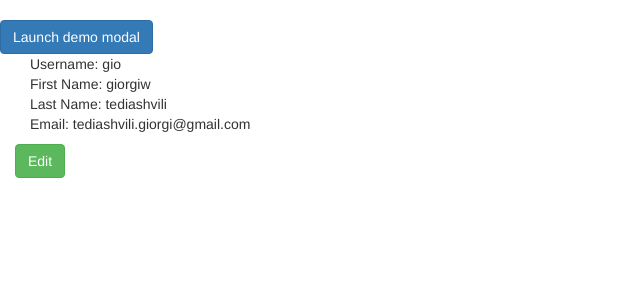
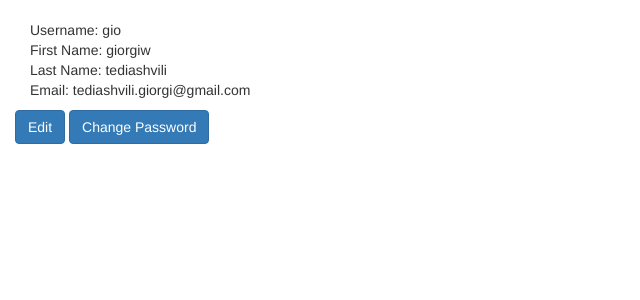
Before and after one commit to giorgited/messenger_django, a Django app: page /accounts/user_info/ in a window 1280 px wide. Shown: the part 52-352 px from the top of the page, without its empty margins (0-640 px from the left). Run offline with Django 3.2, Linux system fonts and the light colour scheme; a user stored in the database is signed in; some libraries are stand-ins or nearby versions.

Commit message:
added forgot password and change password logic

```diff
--- a/accounts/forms.py
+++ b/accounts/forms.py
@@ -37,11 +37,3 @@ class EditUserForm(UserChangeForm):
             'email',
             'password'
         )
-
-class PasswordChangeForm(UserChangeForm):
-
-    class Meta:
-        model = User
-        fields = (
-            'password',
-        )
--- a/accounts/templates/accounts/login.html
+++ b/accounts/templates/accounts/login.html
@@ -29,6 +29,7 @@
         {% csrf_token %}
         {{ form.as_p}}
         <button class="btn btn-md btn-success" type="submit" name="button">Login</button>
+        <a href="/accounts/reset-password/" style="margin-left:20px;">Forgot Password</a>
     </form>
 </div>
 {% endblock %}
--- a/accounts/templates/accounts/change_password.html
+++ b/accounts/templates/accounts/password-reset-change/change_password.html
@@ -1,10 +1,11 @@
 {% extends 'logedin_base.html' %} {% block body%}
 
 <div class="row">
-    <div class="col-lg-4" id="edit_form" hidden="true">
+    <div class="col-lg-4" id="edit_form">
         <div class="container">
             <form method="post">
                     {% csrf_token %} {{ form.as_p}}
+                    {{ form.errors }} {{ form.non_field_errors }}
                     <button class="btn btn-md btn-success" type="submit" name="button">Update</button>
             </form>
         </div>
--- a/accounts/templates/accounts/userInfo.html
+++ b/accounts/templates/accounts/userInfo.html
@@ -1,25 +1,62 @@
-{% extends 'logedin_base.html' %} {% block body%}
-<!-- Button trigger modal -->
-<button type="button" class="btn btn-primary" data-toggle="modal" data-target="#exampleModal">
-        Launch demo modal
-      </button>
 
+{% block head%}
+<link rel="stylesheet" href="https://maxcdn.bootstrapcdn.com/bootstrap/3.3.7/css/bootstrap.min.css" integrity="sha384-BVYiiSIFeK1dGmJRAkycuHAHRg32OmUcww7on3RYdg4Va+PmSTsz/K68vbdEjh4u"
+crossorigin="anonymous">
+<link rel="stylesheet" href="https://maxcdn.bootstrapcdn.com/bootstrap/4.0.0-alpha.2/css/bootstrap.min.css" integrity="sha384-y3tfxAZXuh4HwSYylfB+J125MxIs6mR5FOHamPBG064zB+AFeWH94NdvaCBm8qnd"
+crossorigin="anonymous">
+<script src="http://ajax.googleapis.com/ajax/libs/jquery/1.7.1/jquery.min.js" type="text/javascript"></script>
+<link rel="stylesheet" href="https://maxcdn.bootstrapcdn.com/bootstrap/3.3.7/css/bootstrap.min.css">
+<script src="https://ajax.googleapis.com/ajax/libs/jquery/3.2.1/jquery.min.js"></script>
+<script src="https://maxcdn.bootstrapcdn.com/bootstrap/3.3.7/js/bootstrap.min.js"></script>
+
+<meta charset="utf-8">
+<nav class="navbar navbar-default">
+<div class="container-fluid">
+  <div class="navbar-header">
+    <button type="button" class="navbar-toggle collapsed" data-toggle="collapse" data-target="#navbar" aria-expanded="false"
+      aria-controls="navbar">
+              <span class="sr-only">Toggle navigation</span>
+              <span class="icon-bar"></span>
+              <span class="icon-bar"></span>
+              <span class="icon-bar"></span>
+            </button>
+    <a class="navbar-brand" href="/accounts/">Messenger</a>
+  </div>
+  <div id="navbar" class="navbar-collapse collapse nav navbar-nav navbar-right">
+    <a class="btn btn-success navbar-btn" href="/chats/create_chat/">Create Chat</a>
+    <ul class="nav navbar-nav navbar-right">
+      <li><a href="/chats/join_chat">Join Chat</a></li>
+      <li><a href="/accounts/user_info/"><span class="glyphicon glyphicon-user"></span> My Info</a></li>
+      <li><a href="/accounts/logout/"><span class="glyphicon glyphicon-log-out"></span> Logout</a></li>
+    </ul>
+  </div>
+  <!--/.nav-collapse -->
+</div>
+<!--/.container-fluid -->
+</nav>
+{% endblock %}
+{% block body%}
       <!-- Modal -->
       <div class="modal fade" id="exampleModal" tabindex="-1" role="dialog" aria-labelledby="exampleModalLabel" aria-hidden="true">
         <div class="modal-dialog" role="document">
           <div class="modal-content">
             <div class="modal-header">
-              <h5 class="modal-title" id="exampleModalLabel">Modal title</h5>
+              <h5 class="modal-title" id="exampleModalLabel">Edit User Info</h5>
               <button type="button" class="close" data-dismiss="modal" aria-label="Close">
                 <span aria-hidden="true">&times;</span>
               </button>
             </div>
             <div class="modal-body">
-              ...
+                <div class="col-lg-4" id="edit_form" >
+                    <div class="container">
+                        <form method="post">
+                                {% csrf_token %} {{ form.as_p}}
+                                <button class="btn btn-md btn-success" type="submit" name="button">Update</button>
+                        </form>
+                    </div>
+                </div>
             </div>
             <div class="modal-footer">
-              <button type="button" class="btn btn-secondary" data-dismiss="modal">Close</button>
-              <button type="button" class="btn btn-primary">Save changes</button>
             </div>
           </div>
         </div>
@@ -35,18 +72,11 @@
                     Username: {{user.username}}<br> First Name: {{ user.first_name }}<br> Last Name: {{ user.last_name }}<br> Email: {{ user.email }}<br>
                 </p>
             </div>
-
-            <button class="btn btn-md btn-success" id="edit" name="button">Edit</button>
+            <button type="button" class="btn btn-primary" data-toggle="modal" data-target="#exampleModal">Edit</button>
+            <a href="/accounts/password-reset-change/change-password" class="btn btn-primary">Change Password</a>
         </div>
     </div>
-    <div class="col-lg-4" id="edit_form" hidden="true">
-        <div class="container">
-            <form method="post">
-                    {% csrf_token %} {{ form.as_p}}
-                    <button class="btn btn-md btn-success" type="submit" name="button">Update</button>
-            </form>
-        </div>
-    </div>
+
 </div>
 
 
--- a/accounts/templates/logedin_base.html
+++ b/accounts/templates/logedin_base.html
@@ -33,11 +33,13 @@
     </div>
     <!--/.container-fluid -->
   </nav>
-  {{ form.errors }} {{ form.non_field_errors }} {% endblock %}
+{% endblock %}
 </head>
 
 <body>
-  {% block body %} {% endblock %}
+  {% block body %}
+  {{ form.errors }} {{ form.non_field_errors }}
+  {% endblock %}
 </body>
 
 </html>
--- a/accounts/templates/not_logedin_base.html
+++ b/accounts/templates/not_logedin_base.html
@@ -28,12 +28,12 @@
           </nav>
     {% endblock %}
 
-    {{ form.errors }}
-    {{ form.non_field_errors }}
 </head>
 
 <body>
-    {% block body %} {% endblock %}
+    {% block body %}
+    {{ form.errors }} {{ form.non_field_errors }}
+     {% endblock %}
 </body>
 
 </html>
--- a/accounts/urls.py
+++ b/accounts/urls.py
@@ -1,6 +1,8 @@
 from django.conf.urls import url
 from . import views
-from django.contrib.auth.views import login, logout
+from django.contrib.auth.views import (
+    login, logout, password_reset, password_reset_done, password_reset_confirm, password_reset_complete
+)
 
 urlpatterns = [
     url(r'^$', views.home),
@@ -8,5 +10,9 @@ urlpatterns = [
     url(r'^logout/$', logout, {'template_name': 'accounts/logout.html'}),
     url(r'^register/$', views.register, name='register'),
     url(r'^user_info/$', views.user_info, name='user_info'),
-    url(r'^change-password/$', views.change_password, name='change_password'),
+    url(r'^password-reset-change/change-password/$', views.change_password, name='change_password'),
+    url(r'^reset-password/$', password_reset, {'template_name': 'accounts/password-reset-change/reset_password.html'}, name='reset-password'),
+    url(r'^reset-password/done/$', password_reset_done, {'template_name': 'accounts/password-reset-change/reset_password_done.html'}, name='password_reset_done'),
+    url(r'^reset-password/confirm/(?P<uidb64>[0-9A-Za-z]+)-(?P<token>.+)/$', password_reset_confirm, {'template_name': 'accounts/password-reset-change/password_reset_confirm.html'}, name='password_reset_confirm'),
+    url(r'^reset-password/complete/$', password_reset_complete, {'template_name': 'accounts/password-reset-change/password_reset_complete.html'}, name='password_reset_complete'),
 ]
--- a/accounts/views.py
+++ b/accounts/views.py
@@ -2,12 +2,13 @@ from django.shortcuts import render, HttpResponse, redirect
 from django.contrib.auth.forms import UserCreationForm
 from accounts.forms import (
                     RegistrationForm,
-                    EditUserForm,
-                    PasswordChangeForm
+                    EditUserForm
 )
 from django.contrib.auth.decorators import login_required
-from django.contrib.auth.forms import UserChangeForm
-# Create your views here.
+from django.contrib.auth.forms import UserChangeForm, PasswordChangeForm
+from django.contrib.auth import update_session_auth_hash
+
+@login_required
 def home(request):
     return render(request, 'accounts/home.html', {'user': request.user})
 
@@ -42,16 +43,21 @@ def user_info(request):
         form = EditUserForm(instance = request.user)
         return render(request, 'accounts/userInfo.html', {'user': request.user, 'form': form})
 
+
+
+@login_required
 def change_password(request):
     if request.method == "POST":
-        form = PasswordChangeForm(request.POST, instance=request.user)
+        form = PasswordChangeForm(data=request.POST, user=request.user)
 
         if form.is_valid():
             form.save()
+            update_session_auth_hash(request, form.user)
+            form = EditUserForm(instance = form.user)
+            return render(request, 'accounts/userInfo.html', {'user': request.user, 'form': form})
+        else:
+            return redirect('/accounts/password-reset-change/change-password')
+    else:
+        form = PasswordChangeForm(user=request.user)
 
-            form = EditUserForm(instance = request.user)
-            return render(request, 'accounts/userInfo.html', {'user': request.user, 'form': form})
-    else:
-        form = PasswordChangeForm(instance=request.user)
-
-        return render(request, 'accounts/change_password.html', {'user': request.user, 'form': form})
+        return render(request, 'accounts/password-reset-change/change_password.html', {'user': request.user, 'form': form})
--- a/messenger/settings.py
+++ b/messenger/settings.py
@@ -121,3 +121,6 @@ USE_TZ = True
 
 STATIC_URL = '/static/'
 LOGIN_REDIRECT_URL = '/accounts/'
+
+EMAIL_HOST = 'localhost'
+EMAIL_PORT = 1025
```
Also changed, not shown: accounts/templates/accounts/password-reset-change/password_reset_complete.html (added, +12 -0 lines), accounts/templates/accounts/password-reset-change/password_reset_confirm.html (added, +14 -0 lines), accounts/templates/accounts/password-reset-change/reset_password.html (added, +14 -0 lines), accounts/templates/accounts/password-reset-change/reset_password_done.html (added, +12 -0 lines), db.sqlite3, 1 other file.
